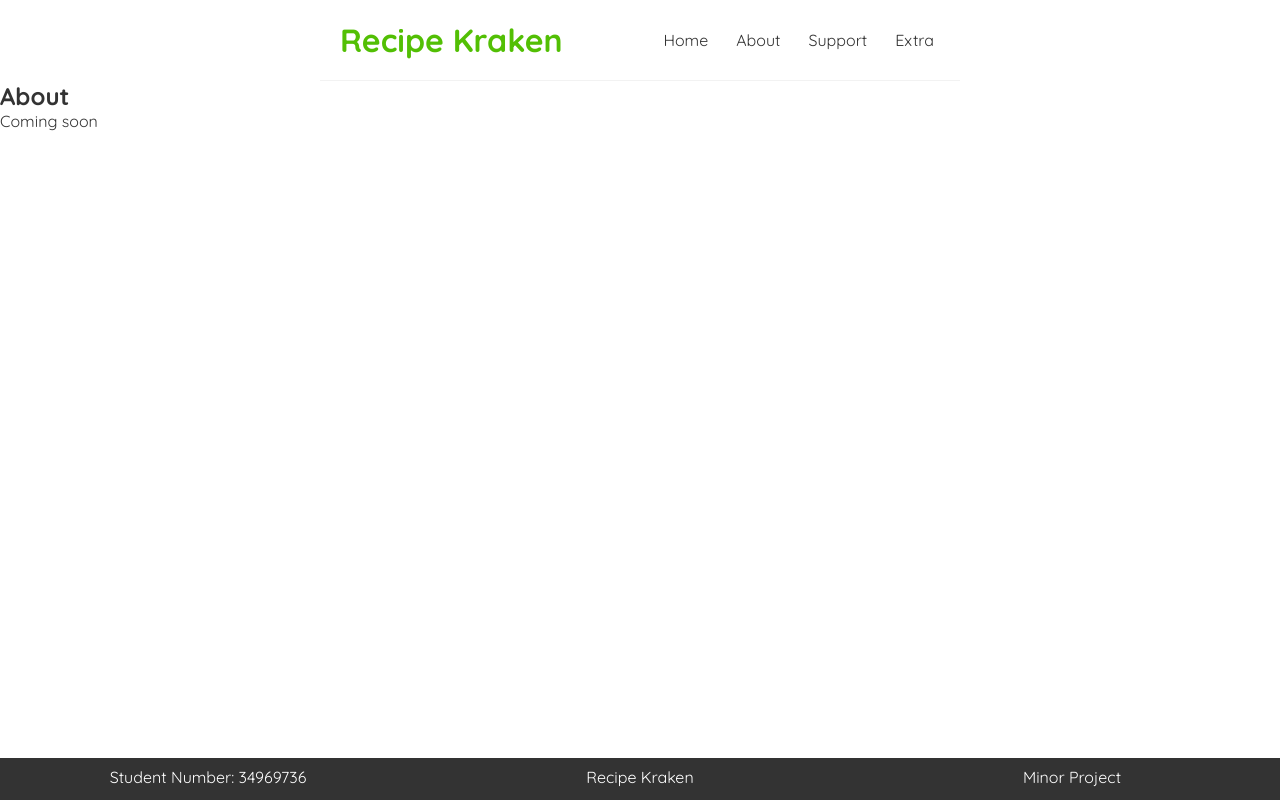
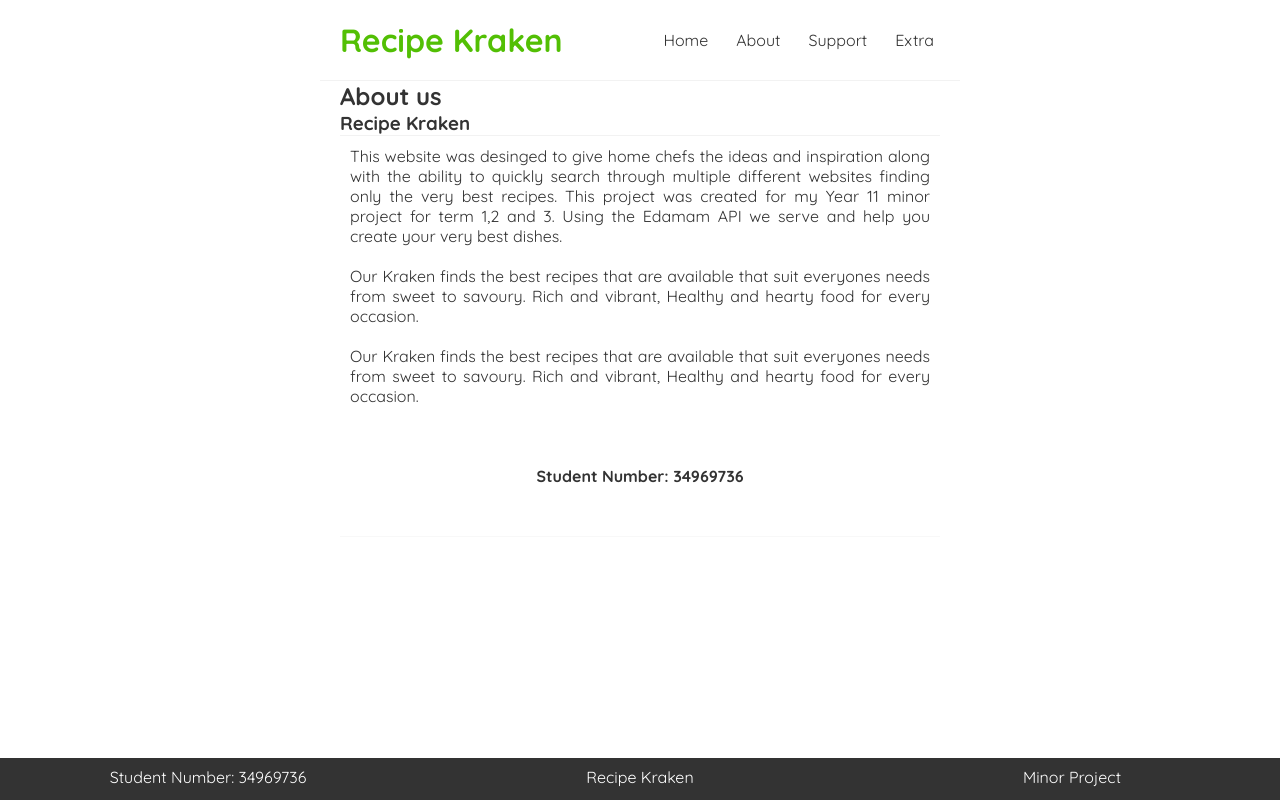
Before and after one commit to haz-ai/recipe-kraken, a JavaScript app: page /About in a window 1280 px wide. Built offline with nearby package versions, Linux system fonts and the light colour scheme; the HTML template or start-up script is replaced by a standard one.

Commit message:
Added Support & About page
Added content and CSS basics

```diff
--- a/package.json
+++ b/package.json
@@ -3,6 +3,7 @@
   "version": "0.1.0",
   "private": true,
   "dependencies": {
+    "@popperjs/core": "^2.9.2",
     "@testing-library/jest-dom": "^5.14.1",
     "@testing-library/react": "^11.2.7",
     "@testing-library/user-event": "^12.8.3",
--- a/src/About.js
+++ b/src/About.js
@@ -1,8 +1,22 @@
 const About = () => {
     return (
         <div className="About">
-            <h2>About</h2>
-            <p>Coming soon</p>
+            <h2>About us</h2>
+            <h3>Recipe Kraken</h3>
+            <p>This website was desinged to give home chefs the ideas and inspiration along with the ability
+                to quickly search through multiple different websites finding only the very best recipes.
+                 This project was created for my Year 11 minor project for term 1,2 and 3.
+                 Using the Edamam API we serve and help you create your very best dishes.
+            </p>
+            <p>
+                Our Kraken finds the best recipes that are available that suit everyones needs from sweet to savoury.
+                Rich and vibrant, Healthy and hearty food for every occasion.
+            </p>
+            <p>
+                Our Kraken finds the best recipes that are available that suit everyones needs from sweet to savoury.
+                Rich and vibrant, Healthy and hearty food for every occasion.
+            </p>
+            <h4>Student Number: 34969736</h4>
         </div>
     );
 }
--- a/src/App.js
+++ b/src/App.js
@@ -11,7 +11,7 @@ function App() {
       <div className="App">
         <Navbar />
         <div className="Content">
-          <switch>
+          <Switch>
             <Route exact path='/'>
               <Home />
             </Route>
@@ -21,7 +21,7 @@ function App() {
             <Route exact path='/Support'>
               <Support />
             </Route>
-          </switch>
+          </Switch>
         </div>
         <div className="Footer">
           <Footer />
--- a/src/Support.js
+++ b/src/Support.js
@@ -2,7 +2,8 @@ const Support = () => {
     return (
         <div className="Support">
             <h2>Support</h2>
-            <p>Coming soon</p>
+            <h3>Search results not loading</h3>
+            <p>This can be due to ad blockers or disabling javascript from running through the site.</p>
         </div>
     );
 }
--- a/src/index.css
+++ b/src/index.css
@@ -53,3 +53,38 @@
   color: #ffffff;
   margin-bottom: 5px;
 }
+/* For the about page */
+.About
+{
+  display: block;
+  align-items: center;
+  max-width: 600px;
+  margin: 0 auto;
+}
+.About p{
+  text-align: justify;
+  padding: 10px;
+}
+.About h3{
+  border-bottom: 1px solid #f2f2f2;
+}
+.About h4{
+  padding: 50px;
+  border-bottom: 1px solid #f8f8f8;
+  text-align: center;
+}
+.Support
+{
+  display: block;
+  align-items: center;
+  max-width: 600px;
+  margin: 0 auto;
+}
+.Support p{
+  text-align: justify;
+  padding: 10px;
+}
+.Support h3{
+  border-bottom: 1px solid #f2f2f2;
+  padding-top: 20px;
+}
```
Also changed, not shown: 1 other file (tests, documents, lock files or other folders).
